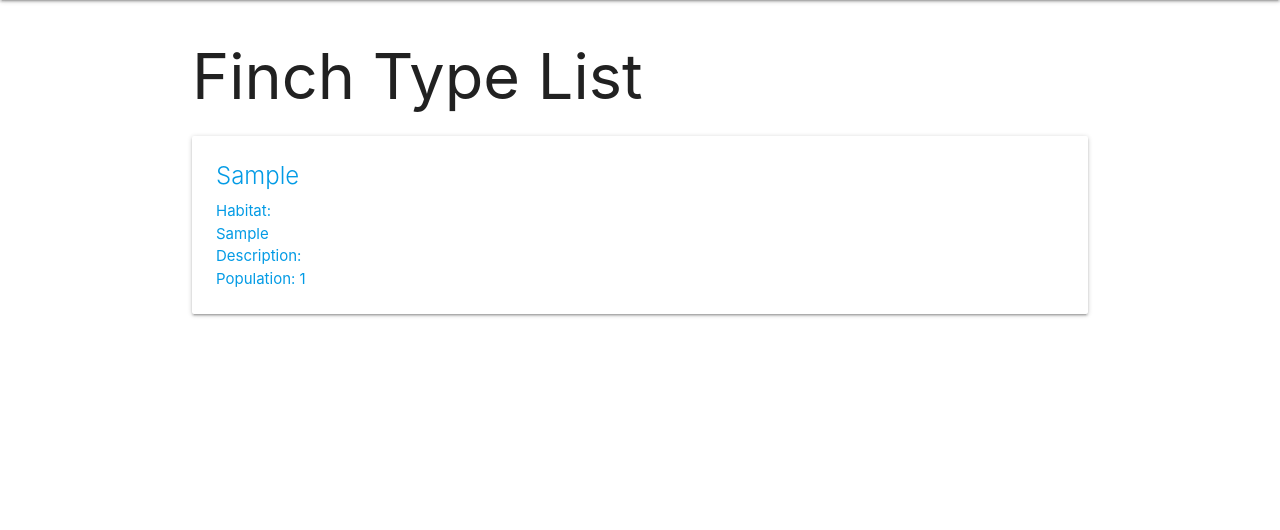
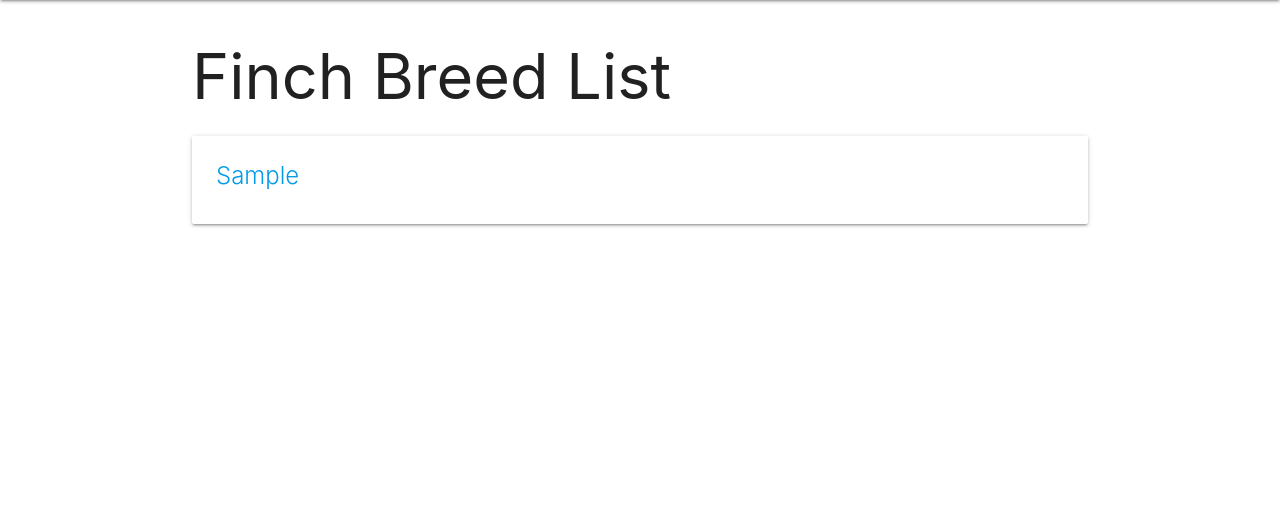
Before and after one commit to RACLesty/finchcollector, a Django app: page /finches/ in a window 1280 px wide. Shown: the part 64-594 px from the top of the page. Run offline with Django 5.2, Linux system fonts and the light colour scheme; tables that the repository leaves empty hold one stand-in row (values such as "Sample post").

Commit message:
Part 2 Update

```diff
--- a/main_app/templates/finches/index.html
+++ b/main_app/templates/finches/index.html
@@ -1,28 +1,16 @@
 {% extends 'base.html' %}
 {% block content %}
 
-<h1>Finch Type List</h1>
+<h1>Finch Breed List</h1>
 
 {% for finch in finches %}
 <div class="card">
 <a href="{% url 'detail' finch.id %}">
     <div class="card-content">
       <span class="card-title">{{ finch.breed  }}</span>
-      <p>Habitat: {{ finch.habitat|linebreaks }}</p>
-      <p>Description: {{ cat.description|linebreaks }}</p>
-      <p>Population: {{ finch.population}}</p>
     </div>
   </a>
 </div>
 {% endfor %}
 
 {% endblock %}
-
-<!-- <div class="card">
-  <div class="card-content">
-    <span class="card-title">{{ finch.breed }}</span>
-    <p>Habitat: {{ finch.habitat }}</p>
-    <p>Description: {{ finch.description }}</p>
-    <p>Population: {{ finch.population}}</p>
-  </div>
-</div> -->
```
